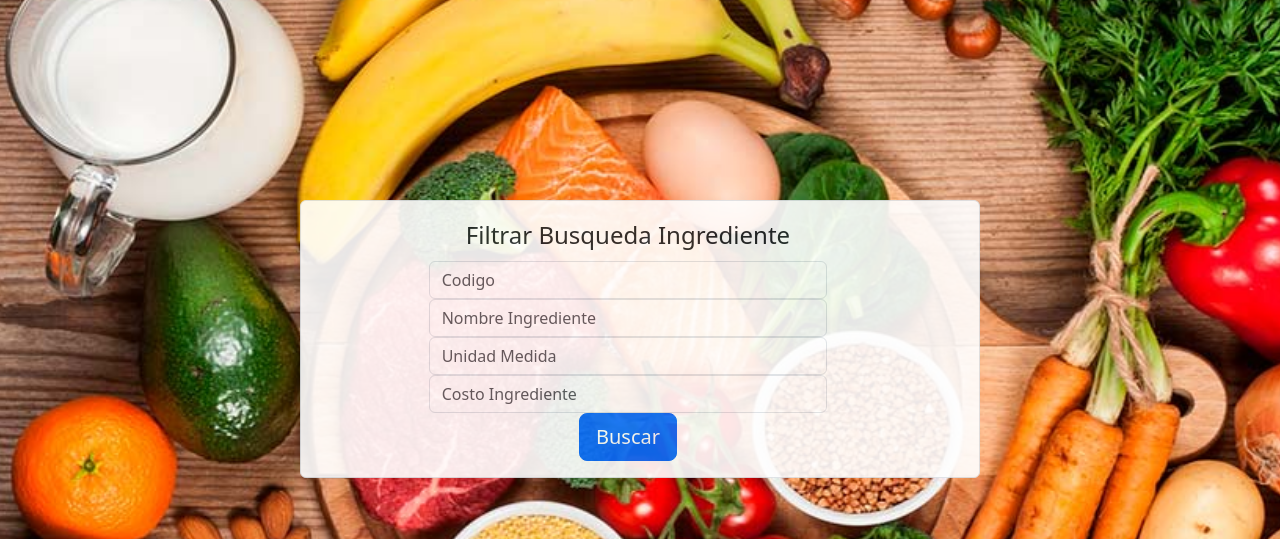
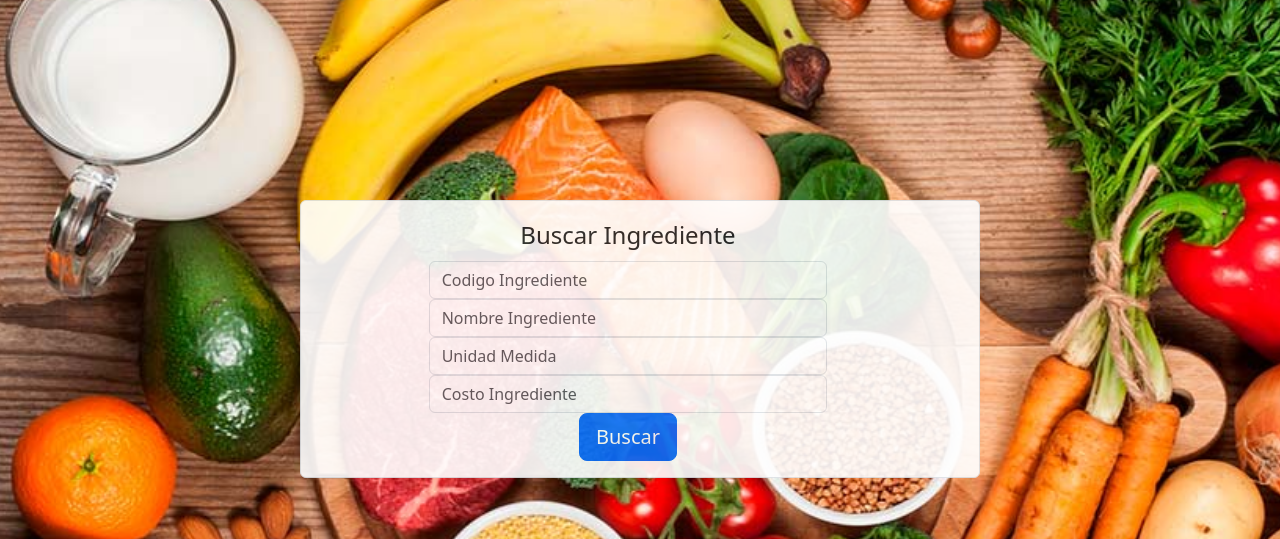
Before and after one commit to JenniferVR2022/ProyectoINDUALI, a Django app: page /ingrediente/buscar/ in a window 1280 px wide. Shown: the part 74-613 px from the top of the page. Run offline with Django 4.2, Linux system fonts and the light colour scheme; some libraries are stand-ins or nearby versions.

Commit message:
28 noviembre

```diff
--- a/base/templates/ingrediente/ingredienteBuscar.html
+++ b/base/templates/ingrediente/ingredienteBuscar.html
@@ -7,12 +7,12 @@
          <div class="col-md-12">
                  <form class="form-horizontal" method="post">
                      <fieldset>
-                         <legend class="text-center header">Filtrar Busqueda Ingrediente</legend>
+                         <legend class="text-center header">Buscar Ingrediente</legend>
 
                          <div class="form-group">
                              <span class="col-md-1 col-md-offset-2 text-center"><i class="fa fa-user bigicon"></i></span>
                              <div class="col-md-8">
-                                 <input id="fname" name="name" type="text" placeholder="Codigo" class="form-control">
+                                 <input id="fname" name="name" type="text" placeholder="Codigo Ingrediente" class="form-control">
                              </div>
                          </div>
                          <div class="form-group">
```
